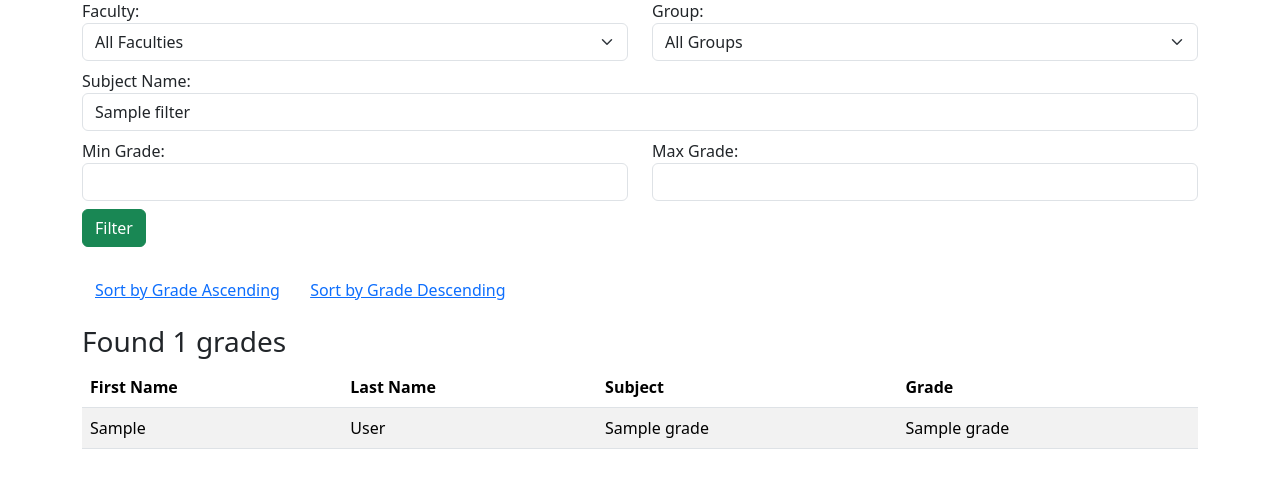
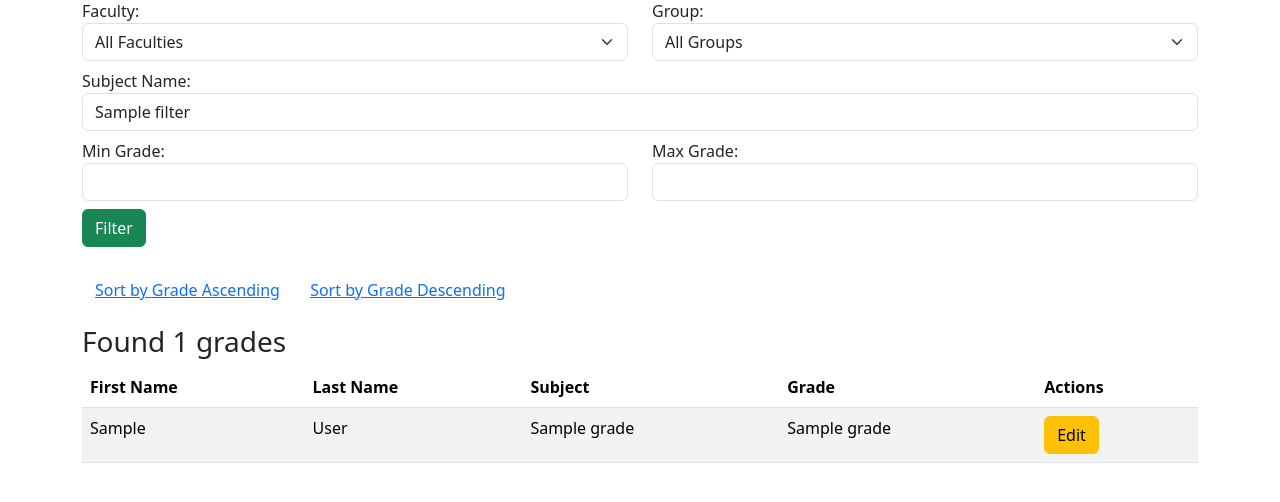
Before and after one commit to corodod/University, a Flask app: template templates/grades.html in a window 1280 px wide. Shown: the part 159-661 px from the top of the page. Run offline with Flask 3, Linux system fonts and the light colour scheme; the template is opened without the code that fills it: most values are stand-ins (such as "Sample title", 1, 10 or a date in 2020); parts of the project's set-up code (start-up, migrations or seed data) failed here and were passed over.

Commit message:
final for 2 atta

```diff
--- a/templates/grades.html
+++ b/templates/grades.html
@@ -65,6 +65,7 @@
                 <th>Last Name</th>
                 <th>Subject</th>
                 <th>Grade</th>
+                <th>Actions</th>
             </tr>
         </thead>
         <tbody>
@@ -74,6 +75,9 @@
                 <td>{{ last_name }}</td>
                 <td>{{ subject_name }}</td>
                 <td>{{ grade.grade }}</td>
+                <td>
+                    <a href="{{ url_for('edit_grade', student_id=grade.student_id, subject_id=grade.subject_id) }}" class="btn btn-warning">Edit</a>
+                </td>
             </tr>
             {% endfor %}
         </tbody>
```
Lines whose indentation alone changed are shown as unchanged.
